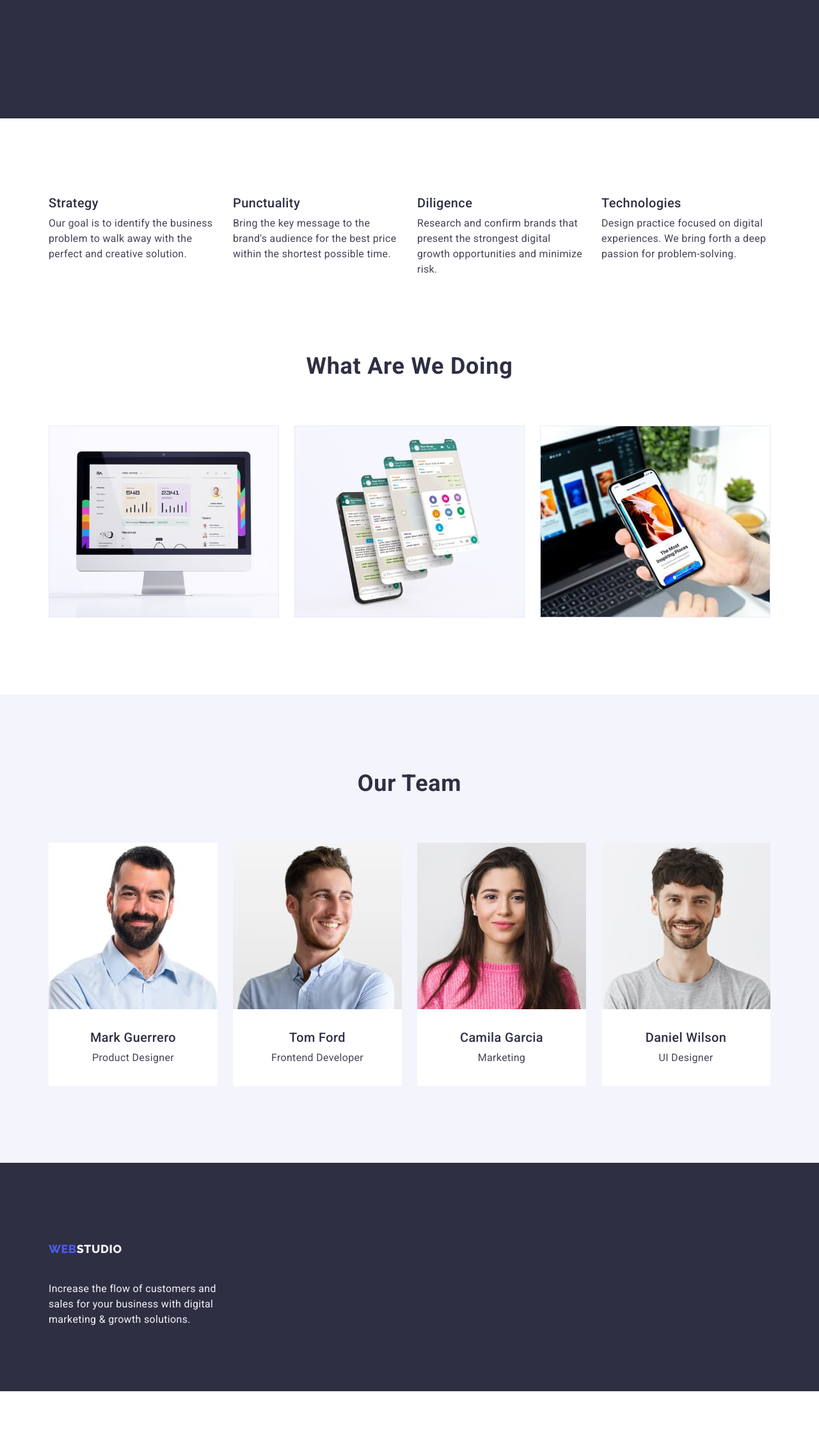
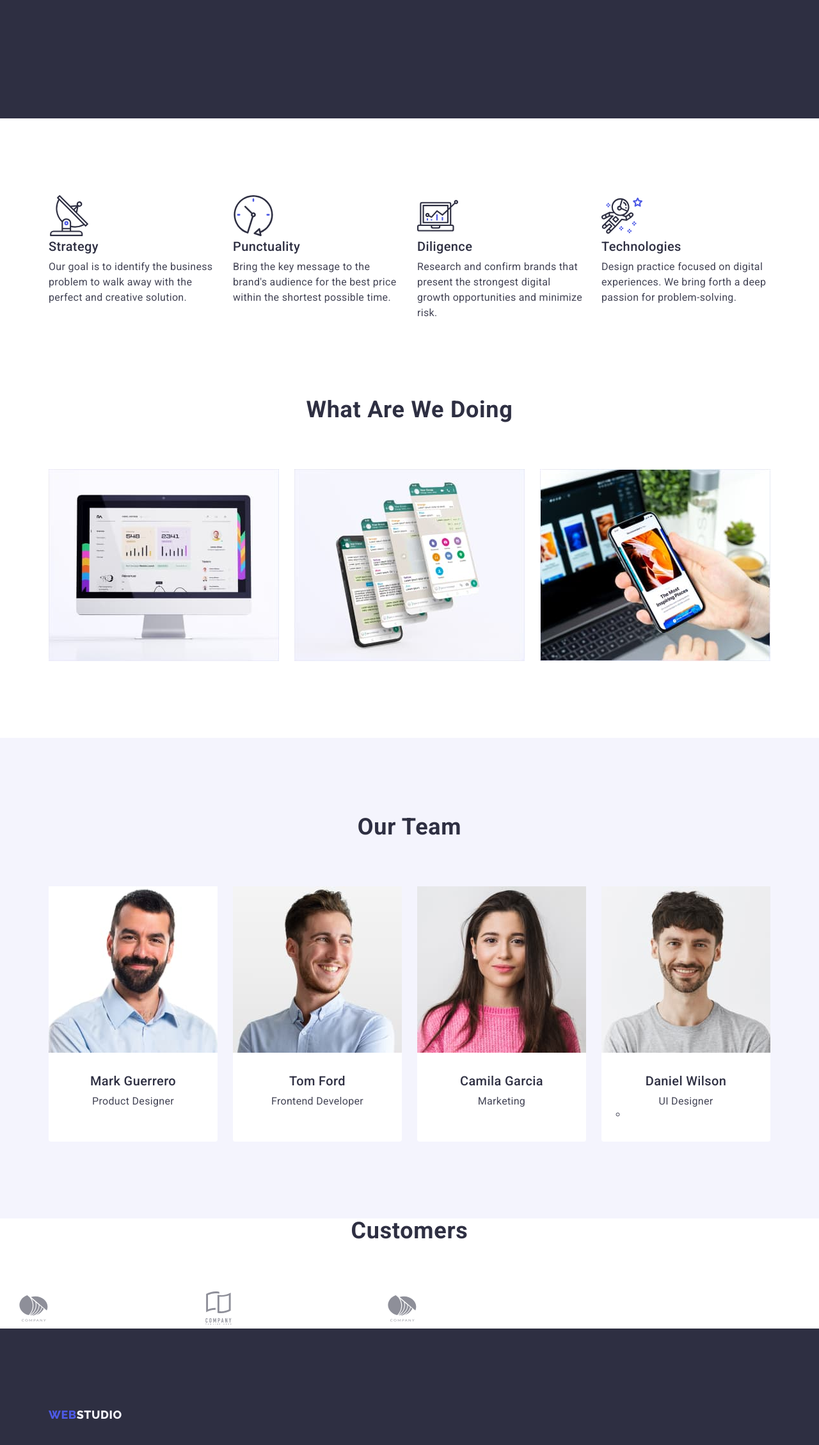
Before and after one commit to KacpeR220199/goit-markup-hw-04, a plain HTML site: page index.html in a window 1280 px wide. Shown: the part 453-2711 px from the top of the page at 64% size. Before the commit the page ends 2627 px from the top, so only its background shows below. Drawn offline with nearby package versions, Linux system fonts and the light colour scheme.

Commit message:
Update index.html

```diff
--- a/index.html
+++ b/index.html
@@ -64,6 +64,11 @@
           <h2 class="visually-hidden">Our Values</h2>
           <ul class="first list">
             <li class="first-point-section">
+              <div class="maeby">
+                <svg width="64px" height="64px" class="feature">
+                  <use href="/images/icons.svg#icon-antenna-1"></use>
+                </svg>
+              </div>
               <h3 class="heading heading-next-section">Strategy</h3>
               <p class="acapit">
                 Our goal is to identify the business problem to walk away with
@@ -71,6 +76,11 @@
               </p>
             </li>
             <li class="first-point-section">
+              <div class="maeby">
+                <svg width="64px" height="64px" class="feature">
+                  <use href="/images/icons.svg#icon-clock-1"></use>
+                </svg>
+              </div>
               <h3 class="heading heading-next-section">Punctuality</h3>
               <p class="acapit">
                 Bring the key message to the brand's audience for the best price
@@ -78,6 +88,11 @@
               </p>
             </li>
             <li class="first-point-section">
+              <div class="maeby">
+                <svg width="64px" height="64px" class="feature">
+                  <use href="/images/icons.svg#icon-diagram-1"></use>
+                </svg>
+              </div>
               <h3 class="heading heading-next-section">Diligence</h3>
               <p class="acapit">
                 Research and confirm brands that present the strongest digital
@@ -85,6 +100,11 @@
               </p>
             </li>
             <li class="first-point-section">
+              <div class="maeby">
+                <svg width="64px" height="64px" class="feature">
+                  <use href="/images/icons.svg#icon-astronaut-1"></use>
+                </svg>
+              </div>
               <h3 class="heading heading-next-section">Technologies</h3>
               <p class="acapit">
                 Design practice focused on digital experiences. We bring forth a
@@ -178,7 +198,47 @@
               <div class="container-employee">
                 <h3 class="heading heading-employee">Daniel Wilson</h3>
                 <p class="acapit acapit-employee">UI Designer</p>
+                <ul class="media">
+                  <li></li>
+                </ul>
               </div>
+            </li>
+          </ul>
+        </div>
+      </section>
+      <section class="icon-section">
+        <div class="customers">
+          <h2 class="our-team">customers</h2>
+          <ul class="icon list">
+            <li class="one-icon">
+              <svg width="104px" height="56px" class="svg">
+                <use href="/images/icons.svg#icon-Logo"></use>
+              </svg>
+            </li>
+            <li class="one-icon">
+              <svg width="104px" height="56px" class="">
+                <use href="/images/icons.svg#icon-Logo-1"></use>
+              </svg>
+            </li>
+            <li class="one-icon">
+              <svg width="104px" height="56px" class="">
+                <use href="/images/icons.svg#icon-Logo-2"></use>
+              </svg>
+            </li>
+            <li class="one-icon">
+              <svg width="104px" height="56px" class="">
+                <use href="/images/icons.svg#icon-Vector"></use>
+              </svg>
+            </li>
+            <li class="one-icon">
+              <svg width="104px" height="56px" class="">
+                <use href="/images/icons.svg#icon-Logo-3"></use>
+              </svg>
+            </li>
+            <li class="one-icon">
+              <svg width="104px" height="56px" class="">
+                <use href="/images/icons.svg#icon-Logo-4"></use>
+              </svg>
             </li>
           </ul>
         </div>
@@ -194,6 +254,39 @@
           digital marketing & growth solutions.
         </p>
       </div>
+      <div class="footer-media">
+        <p class="acapit-social">social media</p>
+        <ul class="social-media list">
+          <li class="footer-li">
+            <a href="" class="">
+              <svg width="40px" height="40px" class="">
+                <use href="images/icons.svg#icon-instagram-2"></use>
+              </svg>
+            </a>
+          </li>
+          <li class="footer-li">
+            <a href="" class="">
+              <svg width="40px" height="40px" class="">
+                <use href="images/icons.svg#icon-twitter-1"></use>
+              </svg>
+            </a>
+          </li>
+          <li class="footer-li">
+            <a href="" class="">
+              <svg width="40px" height="40px" class="">
+                <use href="images/icons.svg#icon-facebook-1"></use>
+              </svg>
+            </a>
+          </li>
+          <li class="footer-li">
+            <a href="" class="">
+              <svg width="40px" height="40px" class="">
+                <use href="images/icons.svg#icon-linkedin-1"></use>
+              </svg>
+            </a>
+          </li>
+        </ul>
+      </div>
     </footer>
   </body>
 </html>
```
